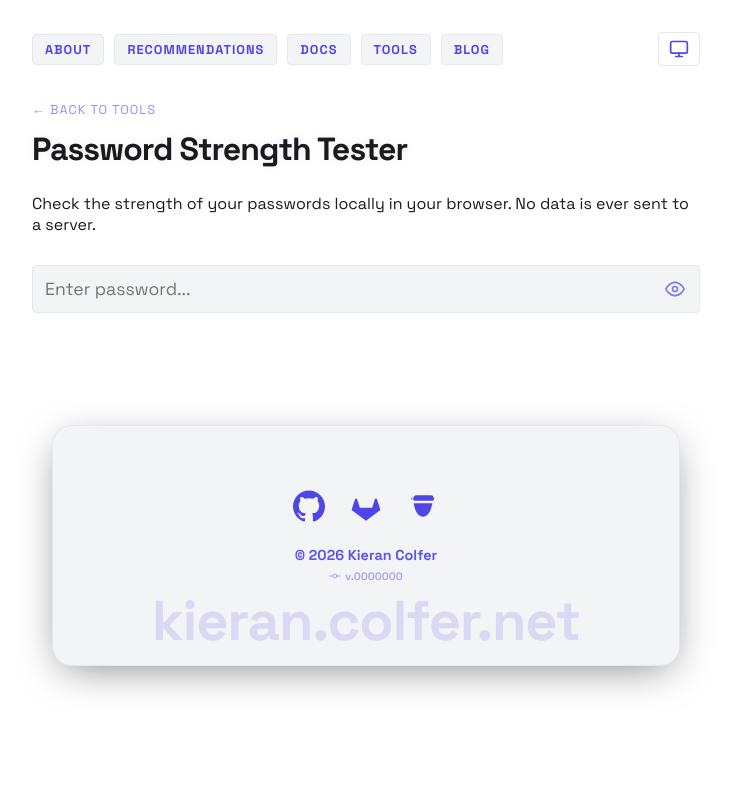
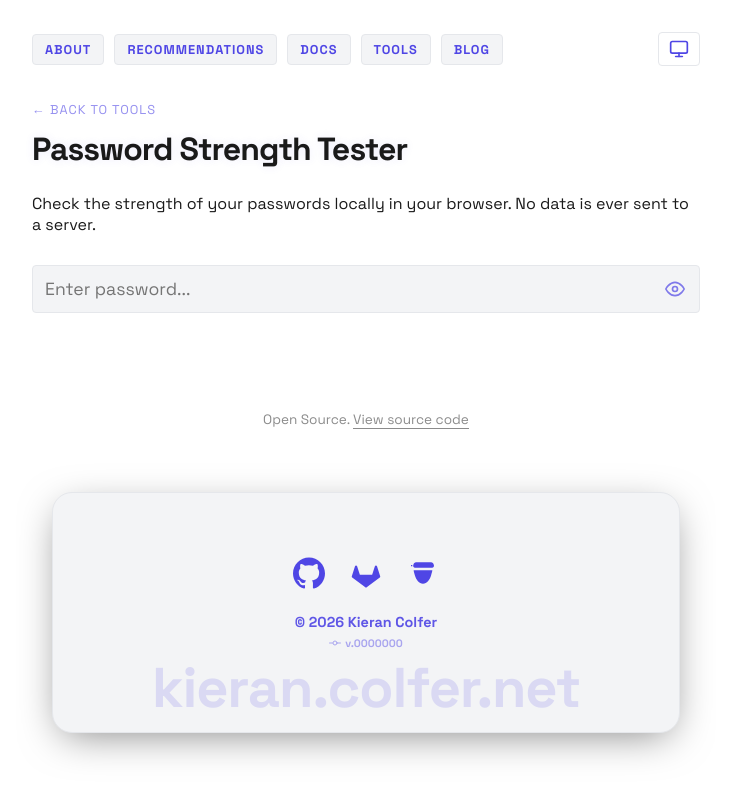
Before and after one commit to PASSK3YS/PASSK3YS.github.io, a Jekyll site: the page built from password-tester.md, in a window 1280 px wide. Shown: the top 798 px of the page, without its empty margins (274-1005 px from the left). Built offline with Jekyll 4.4.1, drawn with Linux system fonts in a browser that asks for light colours.

Commit message:
chore: add link to source code

```diff
--- a/password-tester.md
+++ b/password-tester.md
@@ -24,6 +24,10 @@ permalink: /password-tester/
       <p id="crack-time" style="margin: 0; opacity: 0.8;"></p>
       <p id="feedback" style="margin: 0; color: var(--accent); font-weight: bold;"></p>
     </div>
+  </div>
+
+  <div style="margin-top: 50px; text-align: center; font-size: 0.85rem; opacity: 0.5;">
+    Open Source. <a href="https://github.com/PASSK3YS/PASSK3YS.github.io/blob/main/password-tester.md" target="_blank" style="color: inherit; border-bottom: 1px solid currentColor;">View source code</a>
   </div>
 </div>
 
```
